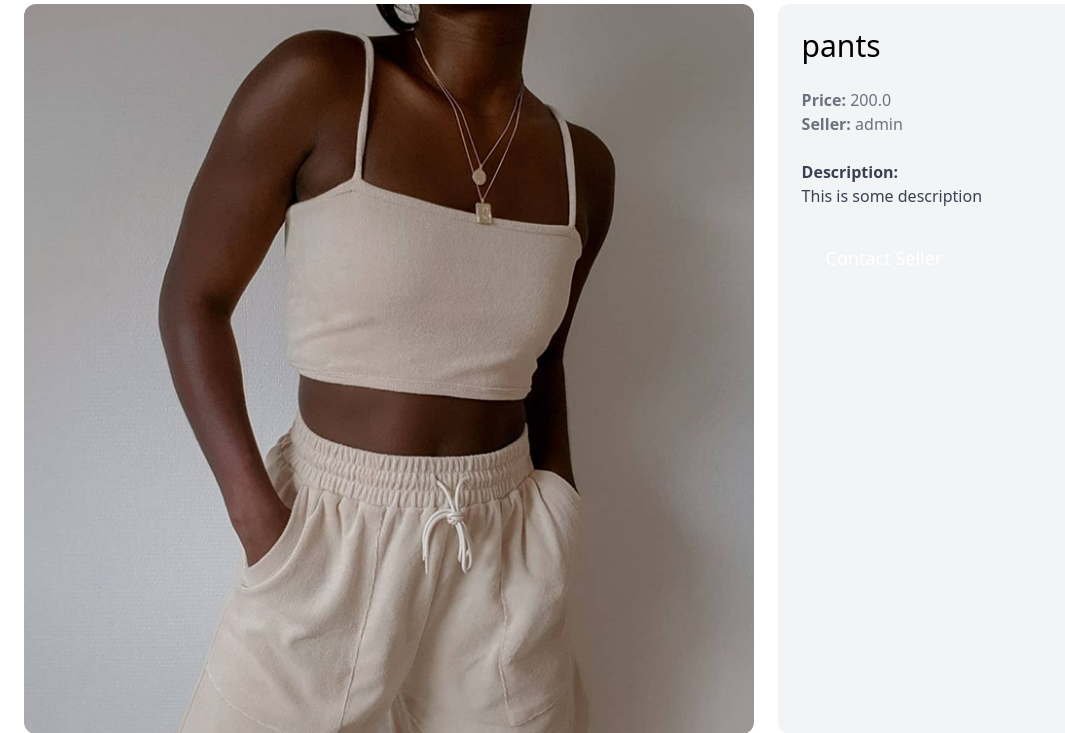
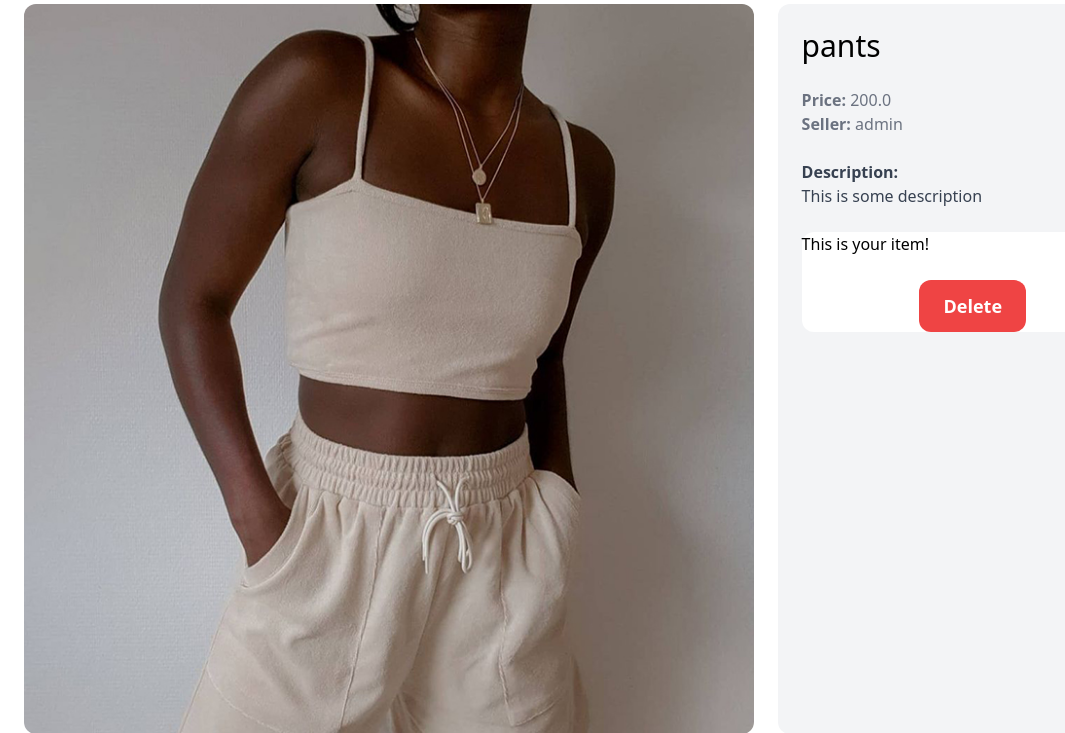
Before and after one commit to alex-njuguna/online-market, a Django app: page /item//1/ in a window 1280 px wide. Shown: the part 97-830 px from the top of the page, without its empty margins (0-1065 px from the left). Run offline with Django 4.2, Linux system fonts and the light colour scheme; a user stored in the database is signed in; data comes from the database, SQL or seed files in the repository.

Commit message:
delete functionality

```diff
--- a/market/item/urls.py
+++ b/market/item/urls.py
@@ -8,4 +8,6 @@ urlpatterns = [
 
     path("/new/", views.new_item, name="new_item"),
 
+    path("/<int:pk>/delete", views.delete, name="delete"),
+
 ]
--- a/market/item/views.py
+++ b/market/item/views.py
@@ -34,3 +34,11 @@ def new_item(request):
     }
 
     return render(request, "new_item.html", context)
+
+@login_required
+def delete(request, pk):
+
+    item =get_object_or_404(Item, pk=pk, created_by=request.user)
+    item.delete()
+
+    return redirect("dashboard:index")
--- a/market/templates/detail.html
+++ b/market/templates/detail.html
@@ -22,9 +22,20 @@
                 </p>
             {% endif %}
 
-            <a href="#" class="inline-block mt-6 px-6 py-3 text-lg font-demibold bg-teal-500 text-white rounded-xl hover:bg-teal-700">
-                Contact Seller
-            </a>
+            {% if request.user == item.created_by %}
+                <div class="mt-6 bg-white rounded-xl">
+                    <p>This is your item!</p>
+                    <a href="#" class="inline-block mt-6 px-6 py-3 text-lg font-semibold bg-teal-500 text-white rounded-xl">Update</a>
+
+                    <a href="{% url 'item:delete' item.id%}" class="inline-block mt-6 px-6 py-3 text-lg font-semibold bg-red-500 text-white rounded-xl">Delete</a>
+                </div>
+            {% else %}
+                <a href="#" class="inline-block mt-6 px-6 py-3 text-lg font-demibold bg-teal-500 text-white rounded-xl hover:bg-teal-700">
+                    Contact Seller
+                </a>
+            {% endif %}
+
+
         </div>
 
     </div>
@@ -34,7 +45,7 @@
         <div class="grid grid-cols-3 gap-3">
                 {% for item in related_items %}
                         <div>
-                                <a href="{% url "item:detail"  item.id %}">
+                                <a href="{% url 'item:detail' item.id %}">
                                         <div>
                                                 <img src="{{ item.image.url }}" class="rounded-t-xl">
                                         </div>
```
